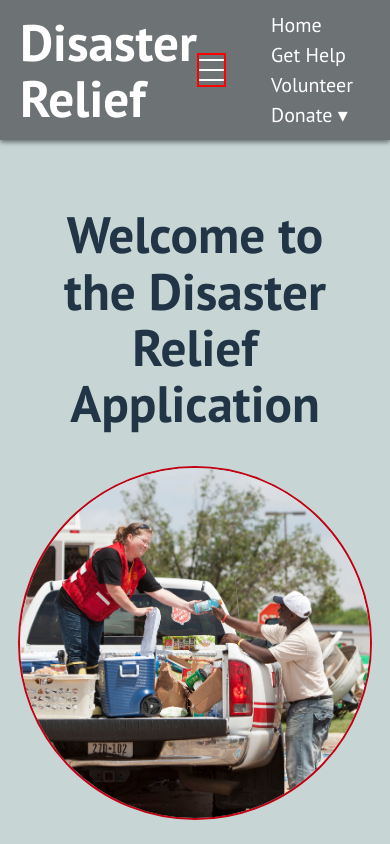
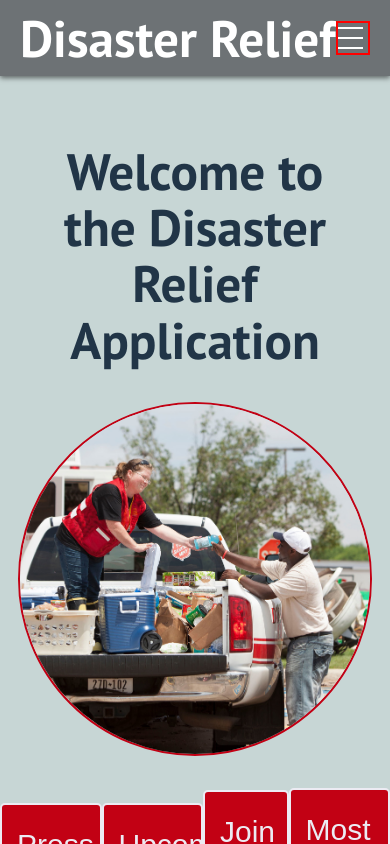
Before and after one commit to amoriss/ReactDisasterRelief, a React (Vite) app in the folder reactdisasterrelief.client/: page / in a window 390 px wide. Shown: the top 844 px of the page. Built offline with nearby package versions, Linux system fonts and the light colour scheme.

Commit message:
nav bar hamburger responsiveness working

```diff
--- a/reactdisasterrelief.client/src/components/Navbar.jsx
+++ b/reactdisasterrelief.client/src/components/Navbar.jsx
@@ -23,23 +23,8 @@ const Navbar = () => {
 
     }, []);
 
-    return (
-        <nav style={styles.navbar}>
-            <h1 style={styles.title}>Disaster Relief</h1>
-            {isMobile && (
-
-                <div
-                    style={styles.hamburger}
-                    onClick={toggleMenu}
-                >
-
-                    <div style={isOpen ? { ...styles.line, ...styles.lineOpen } : styles.line}></div>
-                    <div style={isOpen ? { ...styles.line, ...styles.lineOpen } : styles.line}></div>
-                    <div style={isOpen ? { ...styles.line, ...styles.lineOpen } : styles.line}></div>
-
-                </div>
-            )}
-            <ul style={{ ...styles.navList, ...(isOpen ? styles.navListOpen : {}) }}>
+    const renderNavItems = () => (
+        <>
             <li
                 key="home"
                 style={styles.navItem}
@@ -59,7 +44,8 @@ const Navbar = () => {
                 </Link>
             </li>
 
-                {['Get Help', 'Volunteer'].map((item, index) => (
+            {
+                ['Get Help', 'Volunteer'].map((item, index) => (
 
                     <li
                         key={index + 1}
@@ -79,7 +65,8 @@ const Navbar = () => {
                             {item}
                         </Link>
                     </li>
-                ))}
+                ))
+            }
 
             {/*Drop down for the Donate Option*/}
             <li
@@ -112,7 +99,47 @@ const Navbar = () => {
                     )}
                 </div>
             </li>
+        </>
+
+    );
+
+    return (
+        <nav style={styles.navbar}>
+            <h1 style={styles.title}>Disaster Relief</h1>
+
+            {isMobile ? (
+                <>
+                    <div
+                        style={styles.hamburger}
+                        onClick={toggleMenu}
+                    >
+
+                        <div style={isOpen ? { ...styles.line, ...styles.lineOpen } : styles.line}></div>
+                        <div style={isOpen ? { ...styles.line, ...styles.lineOpen } : styles.line}></div>
+                        <div style={isOpen ? { ...styles.line, ...styles.lineOpen } : styles.line}></div>
+
+                    </div>
+
+                    {isOpen && (
+
+                        <ul style={styles.navListOpen}>
+                            {renderNavItems()}
+
                         </ul>
+                    )}
+
+
+                </>
+            ) : (
+                <ul style={styles.navList}>
+
+                    {renderNavItems()}
+
+                </ul>
+
+
+            )}
+
         </nav>
     );
 };
```
Lines whose indentation alone changed are shown as unchanged.
